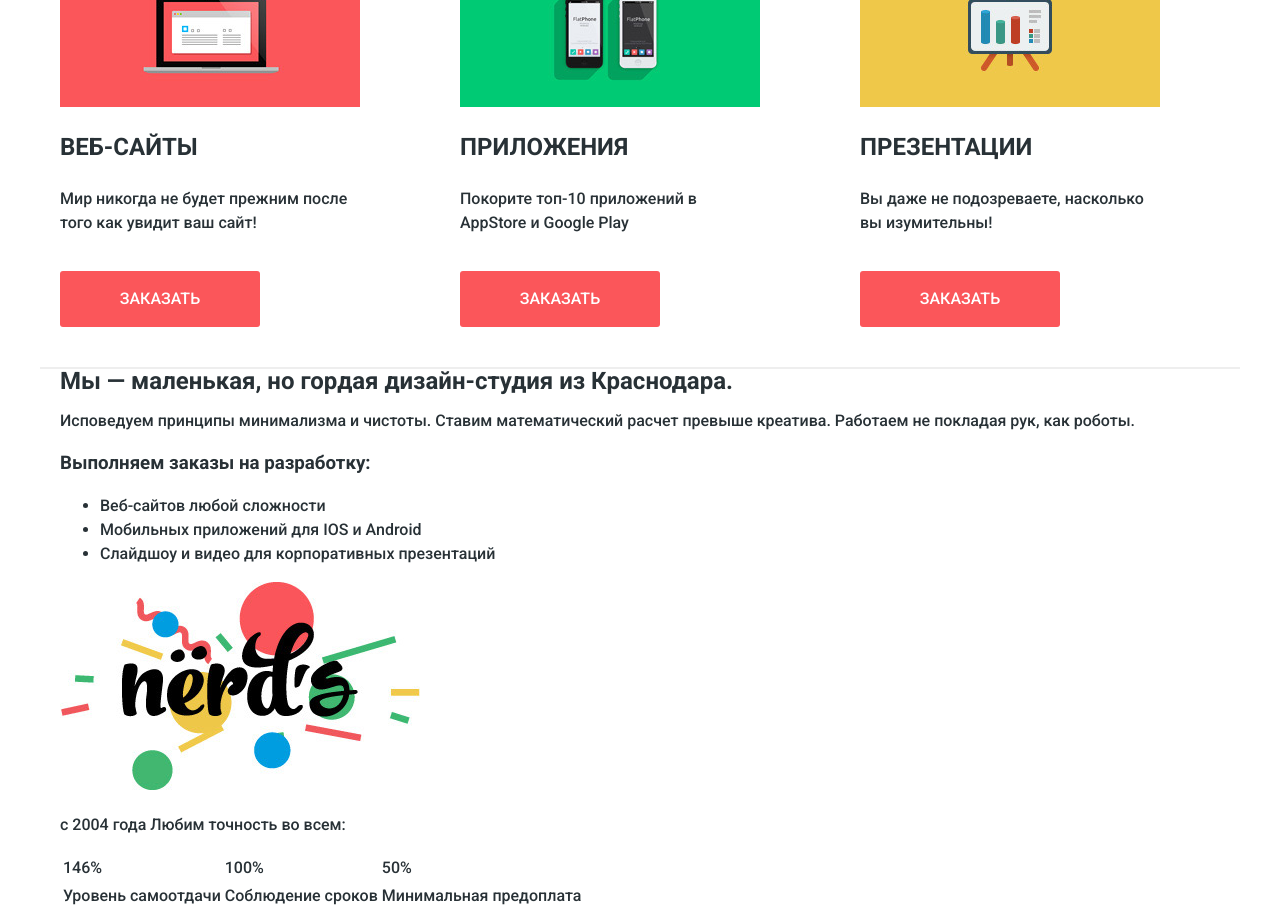
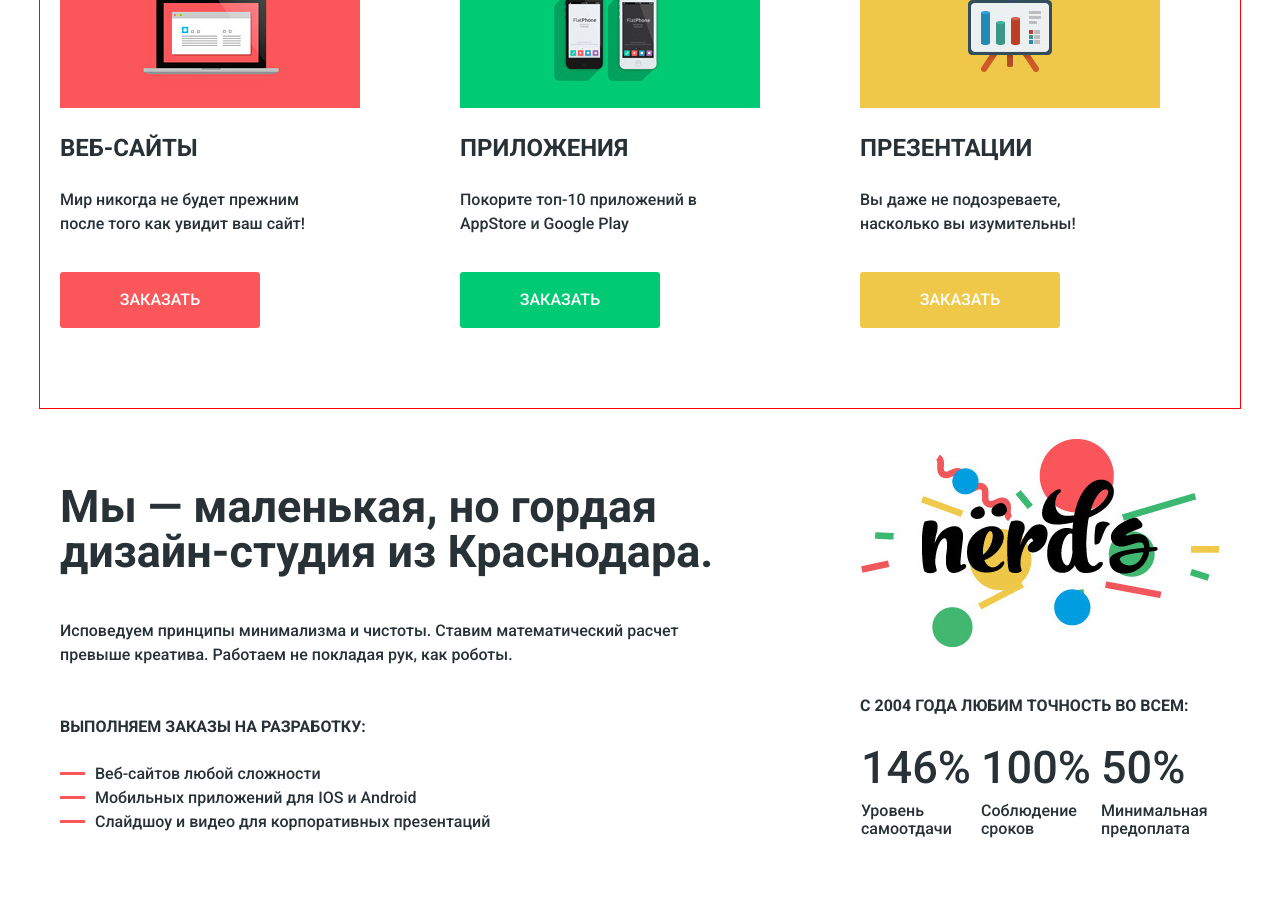
Before and after one commit to elizavetaArt/elizavetaArt, a plain HTML site: page index.html in a window 1280 px wide. Shown: the part 672-1581 px from the top of the page. Drawn offline with Linux system fonts and the light colour scheme.

Commit message:
Вёрстка главного контейнера

```diff
--- a/css/style.css
+++ b/css/style.css
@@ -29,6 +29,14 @@ a {
   border: 0;
   font: inherit;
 }
+.button:hover,
+.button:focus {
+  background: #e74246;
+}
+.button:active {
+  background: #d7373b;
+  color: #e37376;
+}
 .visually-hidden:not(:focus):not(:active),
 input[type="checkbox"].visually-hidden,
 input[type="radio"].visually-hidden {
@@ -43,22 +51,12 @@ input[type="radio"].visually-hidden {
   clip: rect(0, 0, 0, 0);
   overflow: hidden;
 }
-.column-1 {
-  width: 100%;
-  background: #eeeeee;
-}
-.column-2 {
-  background: #ffffff;
-  width: 100%;
-}
-.container {
+.main-navigation {
+  display: flex;
+  justify-content: space-between;
   width: 1160px;
   margin: 0 auto;
   padding: 0 20px;
-}
-.main-navigation {
-  display: flex;
-  justify-content: space-between;
   color: #283136;
   text-transform: uppercase;
   font-weight: 700;
@@ -71,6 +69,13 @@ input[type="radio"].visually-hidden {
   margin-top: 49px;
   width: 159px;
   margin-bottom: 18px;
+}
+.main-header-logo:hover,
+.main-header-logo:focus {
+  opacity: 0.75;
+}
+.main-header-logo:active {
+  opacity: 0.35;
 }
 .site-navigation {
   display: flex;
@@ -91,6 +96,13 @@ input[type="radio"].visually-hidden {
 .site-navigation a {
   color: #283136;
 }
+.site-navigation a:hover,
+.site-navigation a:focus {
+  color: #fb565a;
+}
+.site-navigation a:active {
+  color: #a6a6a6;
+}
 .header-basket {
   width: 160px;
   text-align: right;
@@ -98,6 +110,13 @@ input[type="radio"].visually-hidden {
   margin-bottom: 0;
   padding: 18px 0;
   position: relative;
+}
+.header-basket:hover,
+.header-basket:focus {
+  color: #fb565a;
+}
+.header-basket:active {
+  color: #a6a6a6;
 }
 .header-basket::before {
   content: "";
@@ -108,6 +127,19 @@ input[type="radio"].visually-hidden {
   left: 50px;
   top: 22px;
   opacity: 0.2;
+}
+.column-1 {
+  width: 100%;
+  background: #eeeeee;
+}
+.column-2 {
+  background: #ffffff;
+  width: 100%;
+}
+.container {
+  width: 1160px;
+  margin: 0 auto;
+  padding: 0 20px;
 }
 .main-slider {
   display: flex;
@@ -137,18 +169,42 @@ input[type="radio"].visually-hidden {
 .services {
   background: #ffffff;
   border-bottom: 2px solid #eeeeee;
+  padding-bottom: 80px;
+  padding-top: 80px;
 }
 .service-list {
   display: flex;
   justify-content: space-between;
   list-style: none;
-  padding: 80px 0 0;
+  padding: 0;
   margin: 0;
 }
 .service-item {
   display: flex;
   flex-direction: column;
   width: 360px;
+}
+.attachment a {
+  background: #00ca74;
+}
+.attachment a:hover,
+.attachment a:focus {
+  background: #00bc6c;
+}
+.attachment a:active {
+  background: #00aa62;
+  color: #4dc491;
+}
+.presentation a {
+  background: #efc84a;
+}
+.presentation a:focus,
+.presentation a:hover {
+  background: #eab534;
+}
+.presentation a:active {
+  background: #e5a722;
+  color: #edc265;
 }
 .service-item h2 {
   order: 2;
@@ -158,7 +214,7 @@ input[type="radio"].visually-hidden {
   margin-bottom: 28px;
 }
 .service-item p {
-  width: 300px;
+  width: 280px;
   order: 3;
   margin-top: 0;
   margin-bottom: 36px;
@@ -168,13 +224,105 @@ input[type="radio"].visually-hidden {
   width: 160px;
   color: #ffffff;
   padding: 16px 20px;
-  margin-bottom: 40px;
+}
+.services {
+  border: 1px solid red;
+}
+.inner-column {
+  display: flex;
+  justify-content: space-between;
 }
 .about {
-  /*border: 1px solid red;*/
-  background: #ffffff;
+  width: 680px;
 }
 .about h2 {
+  margin-top: 75px;
+  font-size: 45px;
+  line-height: 45px;
+  margin-bottom: 45px;
+}
+.about p {
+  padding: 0;
+  margin: 0 0 45px;
+}
+.about h3 {
+  padding: 0;
+  text-transform: uppercase;
+  font-size: 16px;
+  line-height: 30px;
+  margin: 0 0 20px;
+}
+.about-list {
+  list-style: none;
+  padding-left: 35px;
+  margin: 0;
+  position: relative;
+}
+.about-list li::before {
+  content: "";
+  position: absolute;
+  width: 25px;
+  height: 3px;
+  background: #fb565a;
+  left: 0;
+  margin-top: 10px;
+}
+.statistic {
+  width: 360px;
   padding: 0;
   margin: 0;
 }
+.statistic p {
+  margin-top: 40px;
+  text-transform: uppercase;
+  font-weight: 700;
+  margin-bottom: 0;
+}
+.statistic img {
+  margin-top: 30px;
+}
+.statistic table {
+  border-collapse: collapse;
+  margin-top: 26px;
+  margin-bottom: 75px;
+  width: 100%;
+}
+.statistic td {
+  font-size: 45px;
+  line-height: 45px;
+}
+.statistic th {
+  line-height: 18px;
+  font-size: 16px;
+  text-align: left;
+  font-weight: 500;
+  padding-top: 11px;
+  width: 33.3%;
+}
+.partners {
+  border-bottom: 1.5px solid #eeeeee;
+  border-top: 1.5px solid #eeeeee;
+}
+.partners-list {
+  list-style: none;
+  display: flex;
+  justify-content: space-between;
+  padding: 0;
+  margin: 0;
+}
+.partners-item {
+  width: 260px;
+  height: 182px;
+}
+.partners img {
+  width: 260px;
+  height: 180px;
+  opacity: 0.3;
+}
+.partners img:hover,
+.partners img:focus {
+  opacity: 1;
+}
+.partners img:active {
+  opacity: 0.2;
+}
--- a/index.html
+++ b/index.html
@@ -21,10 +21,10 @@
         <a class="header-basket">Корзина</a>
       </nav>
     </header>
-    <main class="column-1">
-      <div class="container">
+    <main>
+      <div class="column-1">
         <h1 class="visually-hidden">Сайт компании Nerds</h1>
-        <section class="main-slider">
+        <section class="main-slider container">
             <div class="column-info-site">
               <p class="slider-main-p">Долго, дорого, скурпулёзно</p>
               <p class="slider-description-p">Математически выверенный дизайн<br> для вашего сайта или мобильного приложения.</p>
@@ -37,19 +37,19 @@
         <section class="services container">
             <h2 class="visually-hidden">Услиги компании</h2>
             <ul class="service-list">
-              <li class="service-item">
+              <li class="service-item web-site">
                 <h2>Веб-сайты</h2>
                 <img src="img/services-img1.jpg" width="300" height="146" alt="Веб-сайты">
                 <p>Мир никогда не будет прежним после того как увидит ваш сайт!</p>
                 <a class="button">Заказать</a>
               </li>
-              <li class="service-item">
+              <li class="service-item attachment">
                 <h2>Приложения</h2>
                 <img src="img/services-img2.jpg" width="300" height="146" alt="Приложения">
                 <p>Покорите топ-10 приложений в AppStore и Google Play</p>
                 <a class="button">Заказать</a>
               </li>
-              <li class="service-item">
+              <li class="service-item presentation">
                 <h2>Презентации</h2>
                 <img src="img/services-img3.jpg" width="300" height="146" alt="Презентации">
                 <p>Вы даже не подозреваете, насколько вы изумительны!</p>
@@ -57,7 +57,8 @@
               </li>
             </ul>
           </section>
-          <section class="about container">
+        <div class="inner-column container">
+          <section class="about">
             <h2>Мы — маленькая, но гордая дизайн-студия из Краснодара.</h2>
             <p>
               Исповедуем принципы минимализма и чистоты. Ставим математический расчет превыше
@@ -70,9 +71,10 @@
               <li class="about-item">Слайдшоу и видео для корпоративных презентаций</li>
             </ul>
           </section>
-          <section class="statistic container">
+          <section class="statistic">
             <h2 class="visually-hidden">Статистика компании</h2>
-            <img src="img/statistic.jpg" width="360" height="208" alt="Логотип компании Nerds"><p>с 2004 года Любим точность во всем:</p>
+            <img src="img/statistic.jpg" width="360" height="208" alt="Логотип компании Nerds">
+            <p>С 2004 года Любим точность во всем:</p>
             <table>
               <tr>
                 <td>146%</td>
@@ -80,16 +82,13 @@
                 <td>50%</td>
               </tr>
               <tr>
-                <td>Уровень самоотдачи</td>
-                <td>Соблюдение сроков</td>
-                <td>Минимальная предоплата</td>
+                <th>Уровень самоотдачи</th>
+                <th>Соблюдение сроков</th>
+                <th>Минимальная предоплата</th>
               </tr>
             </table>
-            <p>с 2004 года Любим точность во всем:</p>
-            <ul>
-              <li></li>
-            </ul>
           </section>
+        </div>
         <section class="partners container">
             <ul class="partners-list">
               <li class="partners-item">
```
Lines whose indentation alone changed are shown as unchanged.
